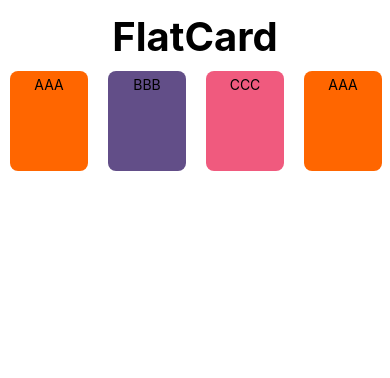
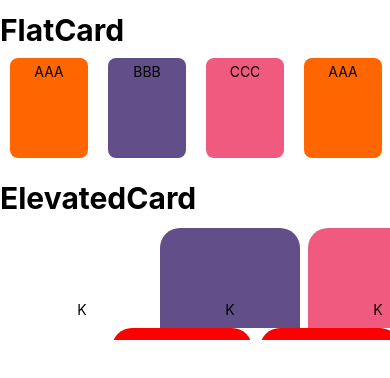
Before and after one commit to tayefulislam/reactnativepractice, a React Native app: screen / in a window 390 px wide. Shown: the top 378 px of the page. Built offline with nearby package versions, Linux system fonts and the light colour scheme; grey boxes are pictures that could not be loaded.

Commit message:
Elevated card added - New thing - hind scrlling indicator

```diff
--- a/App.tsx
+++ b/App.tsx
@@ -1,6 +1,8 @@
 import { SafeAreaView, ScrollView,  } from 'react-native';
 import React, { Component } from 'react';
 import FlatCard from './components/FlatCard';
+import EvelatedCard from './components/EvelatedCard';
+import ElevatedCard from './components/ElevatedCard';
 
 export class App extends Component {
   render() {
@@ -8,6 +10,7 @@ export class App extends Component {
       <SafeAreaView>
         <ScrollView>
           <FlatCard />
+       <ElevatedCard></ElevatedCard>
         </ScrollView>
       </SafeAreaView>
     );
--- /dev/null
+++ b/components/ElevatedCard.tsx
@@ -0,0 +1,85 @@
+import { Text, StyleSheet, View, ScrollView } from 'react-native';
+import React, { Component } from 'react';
+
+export default class ElevatedCard extends Component {
+  render() {
+      return (
+          <View>
+              <Text style={styles.sectionTitle}>ElevatedCard</Text>
+
+
+              <ScrollView
+              showsHorizontalScrollIndicator={false}    horizontal={true} style={styles.container}>
+
+                  <View style={[styles.card,styles.cardOne]}>
+                      <Text>K</Text>
+                  </View>
+                  <View style={[styles.card,styles.cardTwo]}>
+                      <Text>K</Text>
+                  </View>
+                  <View style={[styles.card,styles.cardThree]}>
+                      <Text>K</Text>
+                  </View>
+                  <View style={[styles.card,styles.cardFour]}>
+                      <Text>K</Text>
+                  </View>
+              </ScrollView>
+          </View>
+      );
+  }
+}
+
+const styles = StyleSheet.create({
+    sectionTitle: {
+        fontWeight: 'bold',
+        fontSize: 30,
+        marginTop: 12,
+    },
+
+    container: {
+        padding: 8,
+  }
+    ,
+
+    card: {
+        fontSize: 20,
+        width: 140,
+        height: 100,
+        alignItems: 'center',
+        justifyContent: 'flex-end',
+        margin: 4,
+        borderTopLeftRadius: 20,
+        borderTopRightRadius: 20,
+        paddingBottom: 10,
+        shadowOffset: {
+            width: 100,
+            height:100,
+        },
+        shadowColor: 'red',
+
+    },
+    cardOne: {
+        backgroundColor: '#FFFFFF',
+        elevation:5,
+    },
+    cardTwo: {
+        backgroundColor: '#624E88',
+        elevation:5,
+    },
+    cardThree: {
+        backgroundColor: '#F05A7E',
+        elevation:5,
+    },cardFour: {
+        backgroundColor: '#FF6600',
+        elevation:5,
+    },
+    cardFive: {
+        backgroundColor: '#624E88',
+        elevation:5,
+    },
+    cardSix: {
+        backgroundColor: '#F05A7E',
+        elevation:5,
+
+    },
+});
--- a/components/FlatCard.tsx
+++ b/components/FlatCard.tsx
@@ -36,8 +36,7 @@ export default class FlatCard extends Component {
 const styles = StyleSheet.create({
     sectionTitle: {
         fontWeight: 'bold',
-        fontSize: 40,
-        textAlign: 'center',
+        fontSize: 30,
         marginTop: 12,
     },
     container: {
```
